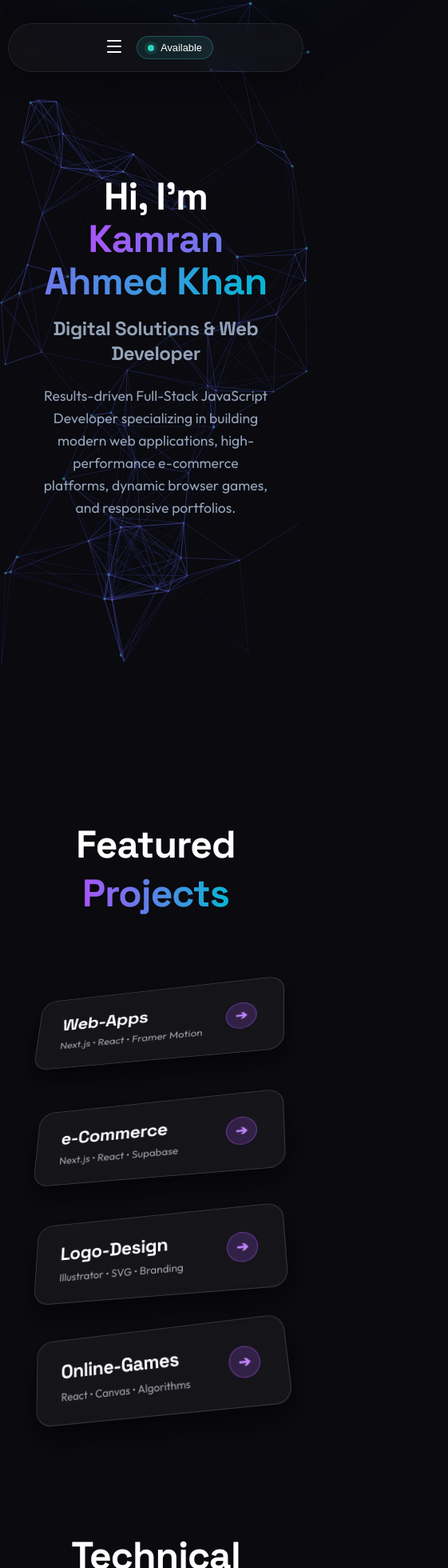
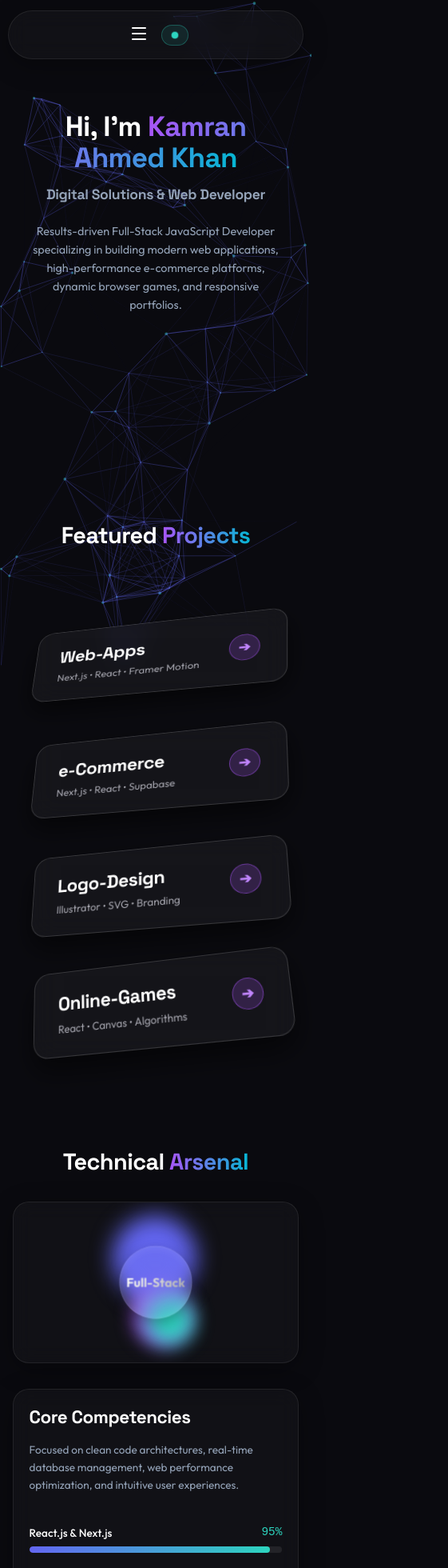
Before and after one commit to funkyvibespk/testportfolio, a React (Vite) app: page / in a window 390 px wide. Shown: the part 3-1963 px from the top of the page at 80% size, 561 px wide, since content can reach past the window. Built offline with nearby package versions, Linux system fonts and the light colour scheme.

Commit message:
menu update
menu and responsiveness updated by claude

```diff
--- a/src/App.css
+++ b/src/App.css
@@ -76,6 +76,10 @@
   border-color: var(--accent-neon);
 }
 
+.cta-text {
+  display: inline;
+}
+
 .status-dot {
   width: 8px;
   height: 8px;
@@ -83,6 +87,7 @@
   border-radius: 50%;
   box-shadow: 0 0 8px var(--accent-neon);
   animation: pulse 2s infinite;
+  flex-shrink: 0;
 }
 
 @keyframes pulse {
@@ -121,15 +126,35 @@ section {
   pointer-events: none;
 }
 
-/* Responsive Design */
+/* ─── Tablet (max 1024px) ─── */
+@media (max-width: 1024px) {
+  .floating-nav {
+    gap: 1.5rem;
+    padding: 0.75rem 1.5rem;
+  }
+
+  .nav-links {
+    gap: 1.5rem;
+  }
+
+  section {
+    padding: 50px 4%;
+  }
+
+  .section-title {
+    font-size: 2.5rem;
+  }
+}
+
+/* ─── Mobile / large phones (max 768px) ─── */
 @media (max-width: 768px) {
   .floating-nav {
-    width: 90%;
-    padding: 0.75rem 1rem;
-    flex-wrap: nowrap;
+    top: 1rem;
+    width: 92%;
+    padding: 0.65rem 1rem;
     justify-content: center;
+    gap: 0.75rem;
     border-radius: 50px;
-    gap: 1rem;
   }
 
   .desktop-only {
@@ -138,44 +163,32 @@ section {
 
   .mobile-menu-btn {
     display: block;
-    position: relative;
-    z-index: 2;
   }
 
-  .mobile-close-btn {
-    background: none;
-    border: none;
-    color: var(--text-primary);
-    cursor: pointer;
-    margin-bottom: 2rem;
-    padding-bottom: 1rem;
-    border-bottom: 1px solid rgba(255, 255, 255, 0.2);
-    width: 200px;
-    display: flex;
-    justify-content: center;
+  .cta-text {
+    display: none;
   }
 
   .cta-btn {
-    position: static;
-    transform: none;
-    z-index: 1;
-    padding: 0.5rem 1rem;
-    font-size: 0.9rem;
-    width: auto;
+    padding: 0.5rem 0.75rem;
+    font-size: 0.85rem;
+    gap: 0.4rem;
   }
 
   .cta-btn:hover {
     transform: none;
   }
 
+  /* Full-screen mobile overlay */
   .mobile-overlay {
     position: fixed;
     top: 0;
     left: 0;
     width: 100vw;
     height: 100vh;
-    background: rgba(15, 23, 42, 0.7);
-    backdrop-filter: blur(12px);
+    background: rgba(10, 10, 15, 0.92);
+    backdrop-filter: blur(20px);
+    -webkit-backdrop-filter: blur(20px);
     z-index: 200;
     display: flex;
     flex-direction: column;
@@ -191,6 +204,19 @@ section {
     pointer-events: auto;
   }
 
+  .mobile-close-btn {
+    background: none;
+    border: none;
+    color: var(--text-primary);
+    cursor: pointer;
+    margin-bottom: 2.5rem;
+    padding-bottom: 1.5rem;
+    border-bottom: 1px solid rgba(255, 255, 255, 0.15);
+    width: 220px;
+    display: flex;
+    justify-content: center;
+  }
+
   .mobile-nav-links {
     display: flex;
     flex-direction: column;
@@ -199,7 +225,7 @@ section {
   }
 
   .mobile-nav-links .nav-link {
-    font-size: 1.2rem;
+    font-size: 1.3rem;
     width: 100%;
     text-align: center;
     padding: 0.5rem 1rem;
@@ -211,22 +237,45 @@ section {
 
   section {
     padding: 40px 5%;
+    min-height: auto;
   }
 
   .section-title {
-    font-size: 2.2rem;
+    font-size: 2rem;
+  }
+
+  .bg-glow {
+    width: 300px;
+    height: 300px;
   }
 }
 
+/* ─── Small phones (max 480px) ─── */
 @media (max-width: 480px) {
   .floating-nav {
-    width: 95%;
+    width: 96%;
     padding: 0.5rem 0.75rem;
     gap: 0.5rem;
   }
 
-  .cta-btn {
-    padding: 0.4rem 0.8rem;
-    font-size: 0.8rem;
+  .section-title {
+    font-size: 1.75rem;
+  }
+
+  section {
+    padding: 30px 4%;
   }
 }
+
+/* ─── Very small (max 360px) ─── */
+@media (max-width: 360px) {
+  .floating-nav {
+    top: 0.5rem;
+    width: 98%;
+    padding: 0.4rem 0.6rem;
+  }
+
+  .section-title {
+    font-size: 1.5rem;
+  }
+}
--- a/src/components/Contact.css
+++ b/src/components/Contact.css
@@ -11,15 +11,8 @@
   padding: 3rem;
 }
 
-@media (max-width: 768px) {
-  .contact-wrapper {
-    grid-template-columns: 1fr;
-    padding: 2rem;
-  }
-}
-
 .contact-info h3 {
-  font-size: 1.8rem;
+  font-size: clamp(1.3rem, 2.5vw, 1.8rem);
   margin-bottom: 1rem;
 }
 
@@ -27,11 +20,14 @@
   color: var(--text-secondary);
   line-height: 1.6;
   margin-bottom: 2rem;
+  font-size: clamp(0.85rem, 1.5vw, 1rem);
 }
 
 .contact-details p {
   margin-bottom: 0.5rem;
   color: var(--text-primary);
+  font-size: clamp(0.85rem, 1.5vw, 1rem);
+  word-break: break-all;
 }
 
 .contact-form {
@@ -49,6 +45,7 @@
   border-radius: 12px;
   color: var(--text-primary);
   font-family: inherit;
+  font-size: clamp(0.85rem, 1.5vw, 1rem);
   transition: all 0.3s;
 }
 
@@ -92,3 +89,43 @@
   cursor: not-allowed;
   transform: none;
 }
+
+/* ─── Tablet ─── */
+@media (max-width: 1024px) {
+  .contact-wrapper {
+    gap: 2rem;
+    padding: 2.5rem;
+  }
+}
+
+/* ─── Mobile ─── */
+@media (max-width: 768px) {
+  .contact-wrapper {
+    grid-template-columns: 1fr;
+    padding: 1.5rem;
+    gap: 2rem;
+  }
+
+  .contact-info {
+    text-align: center;
+  }
+
+  .contact-details {
+    display: flex;
+    flex-direction: column;
+    align-items: center;
+  }
+}
+
+/* ─── Small phones ─── */
+@media (max-width: 480px) {
+  .contact-wrapper {
+    padding: 1rem;
+    gap: 1.5rem;
+  }
+
+  .form-group input,
+  .form-group textarea {
+    padding: 0.75rem;
+  }
+}
--- a/src/components/Footer.css
+++ b/src/components/Footer.css
@@ -19,18 +19,19 @@
 
 .footer-content p {
   color: var(--text-secondary);
-  font-size: 0.9rem;
+  font-size: clamp(0.8rem, 1.5vw, 0.9rem);
 }
 
 .footer-links {
   display: flex;
   gap: 1.5rem;
+  flex-wrap: wrap;
 }
 
 .footer-links a {
   color: var(--text-secondary);
   text-decoration: none;
-  font-size: 0.9rem;
+  font-size: clamp(0.8rem, 1.5vw, 0.9rem);
   transition: color 0.2s;
 }
 
@@ -38,14 +39,32 @@
   color: var(--text-primary);
 }
 
+/* ─── Mobile ─── */
 @media (max-width: 768px) {
+  .footer-container {
+    padding: 1.5rem 5%;
+    margin-top: 2rem;
+  }
+
   .footer-content {
     flex-direction: column;
     text-align: center;
     justify-content: center;
   }
+
   .footer-links {
-    flex-wrap: wrap;
     justify-content: center;
+    gap: 1rem;
   }
 }
+
+/* ─── Small phones ─── */
+@media (max-width: 480px) {
+  .footer-container {
+    padding: 1.25rem 4%;
+  }
+
+  .footer-links {
+    gap: 0.75rem;
+  }
+}
--- a/src/components/Hero.css
+++ b/src/components/Hero.css
@@ -2,6 +2,7 @@
   position: relative;
   width: 100%;
   height: 100vh;
+  min-height: 500px;
   display: flex;
   align-items: center;
   justify-content: center;
@@ -20,6 +21,7 @@
 .hero-content {
   position: relative;
   z-index: 2;
+  width: 100%;
   max-width: 800px;
   text-align: center;
   padding: 2rem;
@@ -39,19 +41,19 @@
 }
 
 .hero-title {
-  font-size: clamp(3rem, 8vw, 5rem);
+  font-size: clamp(2rem, 7vw, 5rem);
   line-height: 1.1;
   margin-bottom: 1rem;
 }
 
 .hero-subtitle {
-  font-size: clamp(1.5rem, 4vw, 2.5rem);
+  font-size: clamp(1.1rem, 3.5vw, 2.5rem);
   color: var(--text-secondary);
   margin-bottom: 1.5rem;
 }
 
 .hero-description {
-  font-size: 1.1rem;
+  font-size: clamp(0.9rem, 2vw, 1.1rem);
   line-height: 1.6;
   color: var(--text-secondary);
   margin-bottom: 3rem;
@@ -64,6 +66,7 @@
   display: flex;
   gap: 1rem;
   justify-content: center;
+  flex-wrap: wrap;
 }
 
 .glass-btn.primary {
@@ -83,13 +86,52 @@
   border-color: var(--text-primary);
 }
 
+/* ─── Tablet ─── */
+@media (max-width: 768px) {
+  .hero-content {
+    padding: 1.5rem 1rem;
+  }
+
+  .hero-description {
+    margin-bottom: 2rem;
+  }
+}
+
+/* ─── Mobile ─── */
 @media (max-width: 480px) {
+  .hero-container {
+    height: auto;
+    padding-top: 6rem;
+    padding-bottom: 3rem;
+    align-items: flex-start;
+  }
+
+  .hero-content {
+    padding: 1rem;
+  }
+
+  .hero-title {
+    font-size: clamp(1.8rem, 9vw, 2.8rem);
+  }
+
   .hero-actions {
     flex-direction: column;
     width: 100%;
   }
+
   .hero-actions .glass-btn {
     width: 100%;
     justify-content: center;
   }
 }
+
+/* ─── Very small ─── */
+@media (max-width: 360px) {
+  .hero-title {
+    font-size: 1.6rem;
+  }
+
+  .hero-subtitle {
+    font-size: 1rem;
+  }
+}
--- a/src/components/Projects.css
+++ b/src/components/Projects.css
@@ -8,7 +8,7 @@
 }
 
 .section-title {
-  font-size: 3rem;
+  font-size: clamp(1.8rem, 4vw, 3rem);
   font-weight: 800;
   margin-bottom: 2rem;
   letter-spacing: -0.02em;
@@ -49,7 +49,7 @@
   display: flex;
   align-items: center;
   justify-content: center;
-  padding: 1.5rem;
+  padding: 1rem;
 }
 
 .project-modal-content {
@@ -87,19 +87,21 @@
 }
 
 .modal-details h2 {
-  font-size: 2rem;
+  font-size: clamp(1.3rem, 3vw, 2rem);
   margin-bottom: 0.5rem;
 }
 
 .modal-details p {
   color: #a1a1aa;
   line-height: 1.6;
+  font-size: clamp(0.85rem, 1.5vw, 1rem);
 }
 
 .modal-actions {
   display: flex;
   gap: 1rem;
   margin-top: 1.5rem;
+  flex-wrap: wrap;
 }
 
 .primary-btn {
@@ -109,6 +111,9 @@
   border-radius: 12px;
   text-decoration: none;
   font-weight: 700;
+  display: inline-flex;
+  align-items: center;
+  gap: 0.4rem;
 }
 
 .secondary-btn {
@@ -117,25 +122,48 @@
   padding: 0.7rem 1.4rem;
   border-radius: 12px;
   text-decoration: none;
+  display: inline-flex;
+  align-items: center;
+  gap: 0.4rem;
 }
 
+/* ─── Tablet ─── */
 @media (max-width: 768px) {
   .modal-actions {
     flex-direction: column;
   }
+
   .primary-btn, .secondary-btn {
     width: 100%;
+    justify-content: center;
     text-align: center;
-    display: inline-block;
     box-sizing: border-box;
   }
+
   .project-modal-content {
-    max-height: 85vh;
+    max-height: 88vh;
+    border-radius: 16px;
   }
+
   .modal-details {
-    padding: 1.5rem;
-  }
-  .modal-details h2 {
-    font-size: 1.5rem;
+    padding: 1.25rem;
   }
 }
+
+/* ─── Small phones ─── */
+@media (max-width: 480px) {
+  .project-modal-backdrop {
+    padding: 0.5rem;
+    align-items: flex-end;
+  }
+
+  .project-modal-content {
+    max-height: 92vh;
+    border-radius: 20px 20px 0 0;
+    width: 100%;
+  }
+
+  .modal-details {
+    padding: 1rem;
+  }
+}
--- a/src/components/Skills.css
+++ b/src/components/Skills.css
@@ -11,30 +11,12 @@
   align-items: center;
 }
 
-@media (max-width: 900px) {
-  .skills-grid {
-    grid-template-columns: 1fr;
-  }
-
-  .skills-card {
-    padding: 1.5rem !important;
-  }
-
-  .skills-visual {
-    min-height: 300px !important;
-  }
-
-  .orb-container {
-    transform: scale(0.8);
-  }
-}
-
 .skills-card {
   padding: 3rem;
 }
 
 .skills-card-title {
-  font-size: 1.8rem;
+  font-size: clamp(1.4rem, 2.5vw, 1.8rem);
   margin-bottom: 1rem;
 }
 
@@ -42,6 +24,7 @@
   color: var(--text-secondary);
   margin-bottom: 2.5rem;
   line-height: 1.6;
+  font-size: clamp(0.85rem, 1.5vw, 1rem);
 }
 
 .skill-item {
@@ -56,6 +39,7 @@
 
 .skill-name {
   font-weight: 500;
+  font-size: clamp(0.85rem, 1.5vw, 1rem);
 }
 
 .skill-percentage {
@@ -163,3 +147,56 @@
   50% { transform: translate(30px, -30px) scale(1.1); }
   100% { transform: translate(-30px, 30px) scale(0.9); }
 }
+
+/* ─── Tablet ─── */
+@media (max-width: 1024px) {
+  .skills-card {
+    padding: 2rem;
+  }
+
+  .orb-container {
+    width: 200px;
+    height: 200px;
+  }
+
+  .glass-sphere {
+    width: 140px;
+    height: 140px;
+  }
+}
+
+/* ─── Mobile ─── */
+@media (max-width: 768px) {
+  .skills-grid {
+    grid-template-columns: 1fr;
+    gap: 2rem;
+  }
+
+  .skills-card {
+    padding: 1.5rem;
+  }
+
+  .skills-visual {
+    min-height: 260px;
+    order: -1;   /* show visual above the bars on mobile */
+  }
+
+  .orb-container {
+    transform: scale(0.8);
+  }
+}
+
+/* ─── Small phones ─── */
+@media (max-width: 480px) {
+  .skills-card {
+    padding: 1.25rem;
+  }
+
+  .skills-visual {
+    min-height: 200px;
+  }
+
+  .orb-container {
+    transform: scale(0.65);
+  }
+}
--- a/src/components/Testimonials.css
+++ b/src/components/Testimonials.css
@@ -13,7 +13,7 @@
   justify-content: center;
   width: 100%;
   gap: 2rem;
-  margin-top: 4rem; /* Extra margin for the overlapping header */
+  margin-top: 4rem;
 }
 
 .carousel-content {
@@ -32,7 +32,7 @@
   max-width: 600px;
   margin: 0 auto;
   cursor: grab;
-  padding: 40px 20px 40px 40px; /* Give room for overlapping elements */
+  padding: 40px 20px 40px 40px;
 }
 
 .testimonial-card-wrapper:active {
@@ -61,7 +61,7 @@
 
 .mtc-subtitle {
   font-family: inherit;
-  font-size: 1.5rem;
+  font-size: clamp(1rem, 2vw, 1.5rem);
   font-weight: 300;
   color: var(--text-primary);
   margin-bottom: 2rem;
@@ -69,7 +69,7 @@
 }
 
 .mtc-text {
-  font-size: 1.25rem;
+  font-size: clamp(0.95rem, 1.8vw, 1.25rem);
   line-height: 1.8;
   color: var(--text-secondary);
   margin-bottom: 2rem;
@@ -100,7 +100,7 @@
   z-index: 3;
   padding: 1.2rem 3rem;
   border-radius: 40px;
-  font-size: 1.5rem;
+  font-size: clamp(1rem, 2vw, 1.5rem);
   font-weight: 500;
   color: var(--text-primary);
 }
@@ -109,7 +109,7 @@
 .mtc-avatar {
   position: absolute;
   top: -10px;
-  left: 260px; /* Positioned just overlapping the name pill */
+  left: 260px;
   z-index: 4;
   width: 80px;
   height: 80px;
@@ -181,6 +181,7 @@
   cursor: pointer;
   transition: all 0.3s ease;
   z-index: 10;
+  flex-shrink: 0;
 }
 
 .carousel-btn:hover {
@@ -216,10 +217,27 @@
   box-shadow: 0 0 10px rgba(0, 255, 204, 0.5);
 }
 
-/* Responsive Adjustments */
+/* ─── Tablet ─── */
+@media (max-width: 1024px) {
+  .carousel-wrapper {
+    gap: 1rem;
+  }
+
+  .mtc-main {
+    padding: 4rem 2rem 5rem 2rem;
+    min-height: 360px;
+  }
+
+  .mtc-avatar {
+    left: 220px;
+  }
+}
+
+/* ─── Mobile ─── */
 @media (max-width: 768px) {
   .carousel-wrapper {
-    gap: 1rem;
+    gap: 0.5rem;
+    margin-top: 3rem;
   }
 
   .testimonial-card-wrapper {
@@ -227,36 +245,102 @@
   }
 
   .mtc-main {
-    padding: 5rem 1.5rem 4rem 1.5rem;
+    padding: 5rem 1.25rem 4rem 1.25rem;
+    min-height: 320px;
+    border-radius: 20px;
   }
 
   .mtc-name {
     top: -10px;
     left: 10px;
-    padding: 1rem 2rem;
-    font-size: 1.2rem;
+    padding: 0.9rem 1.5rem;
+    font-size: 1rem;
   }
 
   .mtc-avatar {
-    top: -20px;
-    left: 200px;
-    width: 60px;
-    height: 60px;
-    font-size: 1.5rem;
+    top: -18px;
+    left: 170px;
+    width: 56px;
+    height: 56px;
+    font-size: 1.3rem;
   }
 
   .mtc-stars {
     top: 50px;
     left: -5px;
-    padding: 0.6rem 1.2rem;
+    padding: 0.6rem 1rem;
+    font-size: 0.9rem;
   }
 
   .mtc-footer {
-    width: 90%;
-    padding: 1rem 1.5rem;
+    width: 92%;
+    padding: 0.9rem 1.2rem;
   }
 
   .carousel-btn {
     display: none;
   }
+
+  .carousel-indicators {
+    margin-top: 2rem;
+  }
 }
+
+/* ─── Small phones ─── */
+@media (max-width: 480px) {
+  .testimonial-card-wrapper {
+    padding: 15px 5px;
+  }
+
+  .mtc-main {
+    padding: 5rem 1rem 3.5rem 1rem;
+    min-height: 280px;
+  }
+
+  .mtc-name {
+    left: 5px;
+    padding: 0.7rem 1.2rem;
+    font-size: 0.9rem;
+  }
+
+  .mtc-avatar {
+    left: 145px;
+    width: 48px;
+    height: 48px;
+    font-size: 1.1rem;
+    top: -14px;
+  }
+
+  .mtc-stars {
+    top: 44px;
+    left: -8px;
+    padding: 0.5rem 0.8rem;
+    font-size: 0.8rem;
+  }
+
+  .mtc-footer {
+    width: 95%;
+    padding: 0.75rem 1rem;
+    flex-direction: column;
+    gap: 0.5rem;
+  }
+
+  .mtc-footer-left {
+    gap: 1rem;
+  }
+}
+
+/* ─── Very small ─── */
+@media (max-width: 360px) {
+  .mtc-avatar {
+    left: 120px;
+    width: 42px;
+    height: 42px;
+    font-size: 1rem;
+  }
+
+  .mtc-name {
+    font-size: 0.8rem;
+    padding: 0.6rem 1rem;
+  }
+}
```
